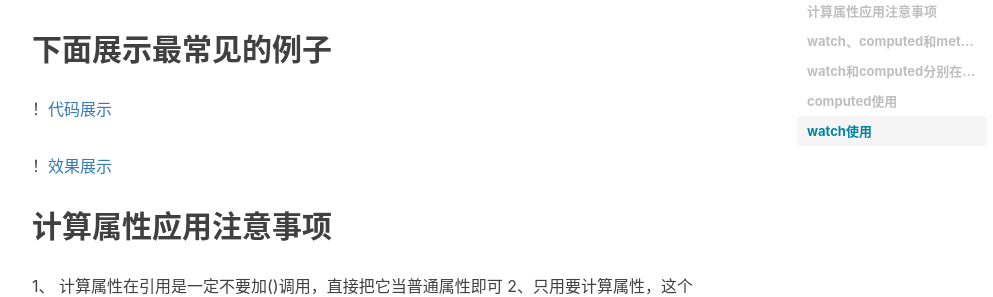
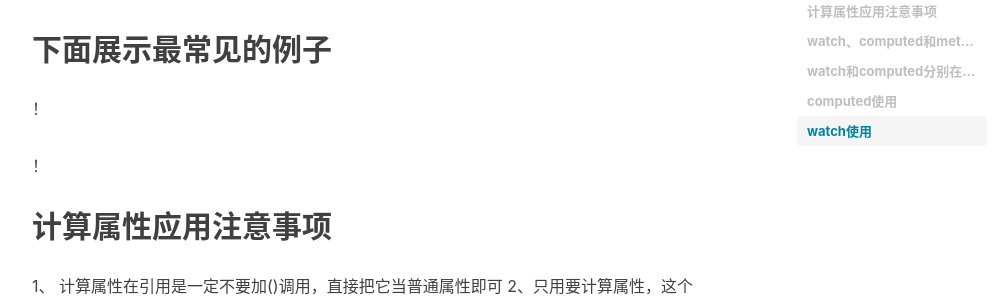
Before and after one commit to wangshouzhi/Wangshouzhi.github.io, a Jekyll site: the page built from _posts/2017-06-10-vue.js计算属性详解.md, in a window 1280 px wide. Shown: the part 687-984 px from the top of the page, without its empty margins (233-1226 px from the left). Built offline with Jekyll 4.4.1, drawn with Linux system fonts in a browser that asks for light colours; nearby versions of some CDN libraries; comment, search, counter and statistics services are not loaded.

Commit message:
Wsz blog init

```diff
--- a/_posts/2017-06-10-vue.js计算属性详解.md
+++ b/_posts/2017-06-10-vue.js计算属性详解.md
@@ -16,9 +16,10 @@ tags:
 
 个人理解：计算属性本质就是一个方法，就是说这个方法返回值作为属性使用，这个属性是一个方法的返回值。函数的返回值作为一个属性，不可以将计算属性当方法调用。
 ## 下面展示最常见的例子
-！[代码展示](http://wangshouzhi/wangshouzhi.github.io/master/img/computed/computed.png)
 
-！[效果展示](http://wangshouzhi/wangshouzhi.github.io/master/img/computed/computed1.png)
+！[](http://wangshouzhi/wangshouzhi.github.io/master/img/computed/computed.png)
+
+！[](http://wangshouzhi/wangshouzhi.github.io/master/img/computed/computed1.png)
 
 ## 计算属性应用注意事项
   1、 计算属性在引用是一定不要加()调用，直接把它当普通属性即可
```
